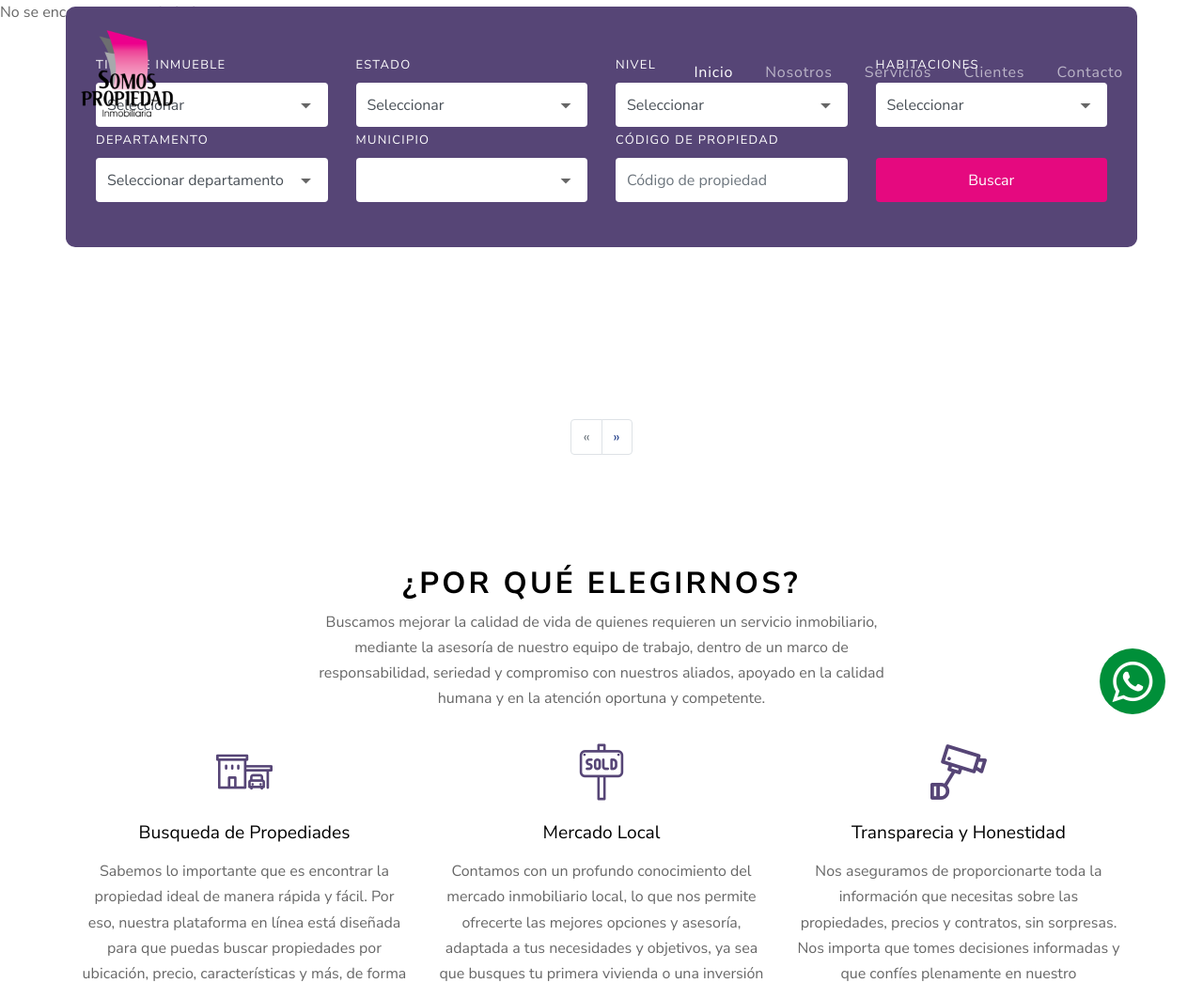
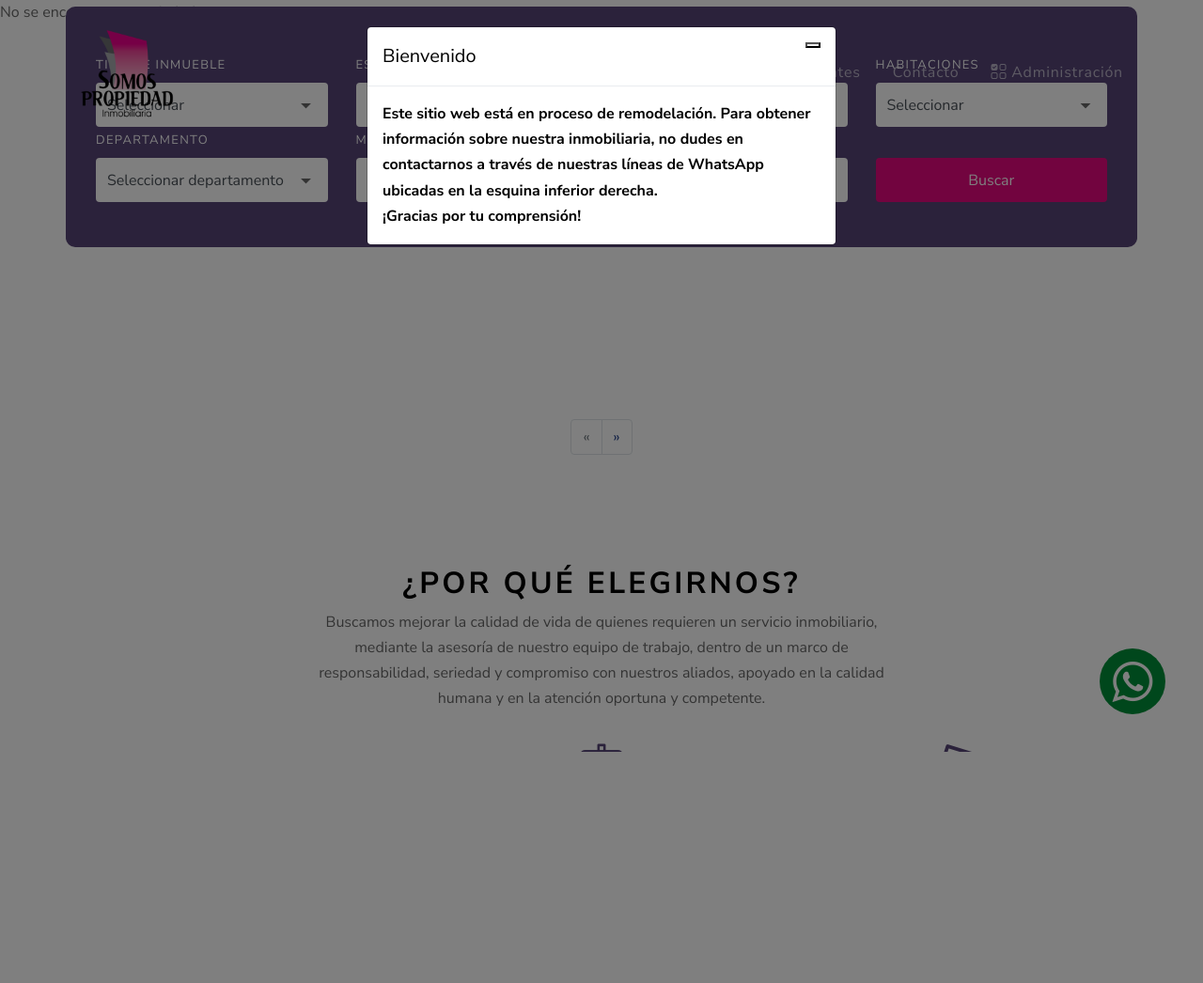
Before and after one commit to softwarejhond/PAGINA-WEB-SOMOS-PROPIEDAD, a PHP site: page / in a window 1280 px wide. Shown: the top 1046 px of the page at 94% size. After the commit the page ends 800 px from the top, so only its background shows below. Run offline with PHP 8.4, Linux system fonts and the light colour scheme; tables that the repository leaves empty or names only in its code hold one stand-in row (values such as "Sample post"); lists and menus that the app fills with data are empty; some web fonts are replaced.

Commit message:
add icons boostrap

```diff
--- a/controllers/head.php
+++ b/controllers/head.php
@@ -3,6 +3,7 @@
 <meta charset="utf-8">
 <meta name="viewport" content="width=device-width, initial-scale=1, shrink-to-fit=no">
 <link rel="stylesheet" href="https://fonts.googleapis.com/css?family=Nunito+Sans:200,300,400,700,900|Roboto+Mono:300,400,500">
+<link rel="stylesheet" href="https://cdn.jsdelivr.net/npm/bootstrap-icons@1.11.3/font/bootstrap-icons.min.css">
 <link rel="stylesheet" href="fonts/icomoon/style.css">
 <link rel="stylesheet" href="css/bootstrap.min.css">
 <link rel="stylesheet" href="css/magnific-popup.css">
--- a/controllers/navBar.php
+++ b/controllers/navBar.php
@@ -24,6 +24,8 @@
                     <a href="client.php">Clientes</a></li>
                   <li class="<?php echo $currentPage == "contact.php" ? "active" : "" ?>">
                     <a href="contact.php">Contacto</a></li>
+                    <li class="<?php echo $currentPage == "https://somospropiedad.com/admin" ? "active" : "" ?>">
+                    <a href="https://somospropiedad.com/admin" target="_blank"><i class="bi bi-ui-checks-grid"></i> Administración</a></li>
                 </ul>
               </nav>
             </div>
--- a/index.php
+++ b/index.php
@@ -34,6 +34,28 @@
     ?>
 
   </div>
+<!-- Modal -->
+<div class="modal fade" id="miModal" tabindex="-1" aria-labelledby="miModalLabel" aria-hidden="true">
+  <div class="modal-dialog">
+    <div class="modal-content">
+      <div class="modal-header">
+        <h5 class="modal-title text-black" id="miModalLabel">Bienvenido</h5>
+        <button type="button" class="btn-close" data-bs-dismiss="modal" aria-label="Close"></button>
+      </div>
+      <div class="modal-body text-black">
+      Este sitio web está en proceso de remodelación. Para obtener información sobre nuestra inmobiliaria, no dudes en contactarnos a través de nuestras líneas de WhatsApp ubicadas en la esquina inferior derecha.
+      <br>¡Gracias por tu comprensión!
+      </div>
+
+    </div>
+  </div>
+</div>
+<script>
+  document.addEventListener('DOMContentLoaded', function () {
+    var miModal = new bootstrap.Modal(document.getElementById('miModal'));
+    miModal.show();
+  });
+</script>
 
   <?php include './controllers/scripts.php' ?>
   <script type="text/javascript" src="js/departamentos_municipios_barrios.js?v=1"></script>
```
